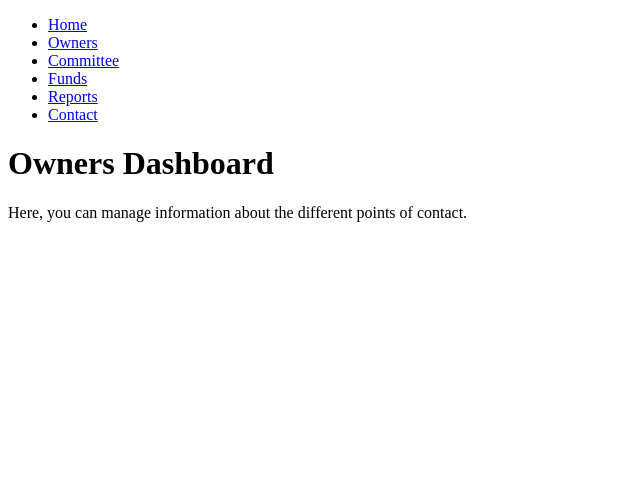
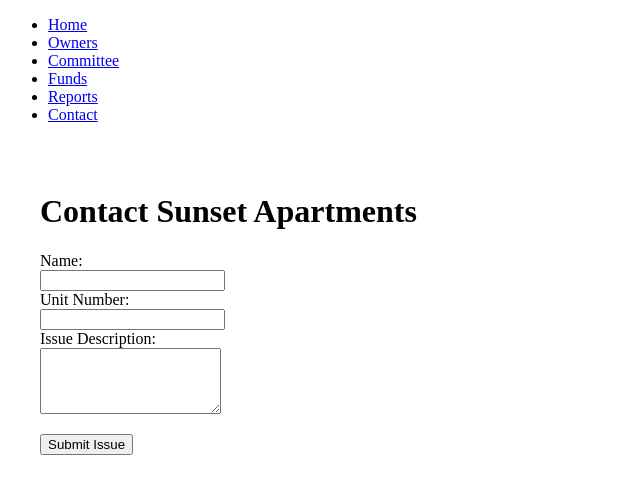
Before and after one commit to acho0821/strata-manager, a Next.js app: page /contact in a window 1280 px wide. Shown: the top 494 px of the page, without its empty margins (0-640 px from the left). Built offline with nearby package versions, Linux system fonts and the light colour scheme.

Commit message:
Fix API routes and Contact page form

```diff
--- a/src/app/contact/page.tsx
+++ b/src/app/contact/page.tsx
@@ -1,8 +1,23 @@
-export default function Owners() {
+// src/app/contact/page.tsx
+export default function ContactPage() {
     return (
-      <main className="p-6">
-        <h1 className="text-3xl font-bold">Owners Dashboard</h1>
-        <p className="mt-4">Here, you can manage information about the different points of contact.</p>
-      </main>
+      <div style={{ padding: "2rem" }}>
+        <h1>Contact Sunset Apartments</h1>
+        <form action="/api/report-issue" method="POST">
+          <div>
+            <label>Name:</label><br />
+            <input type="text" name="name" required />
+          </div>
+          <div>
+            <label>Unit Number:</label><br />
+            <input type="text" name="unit" required />
+          </div>
+          <div>
+            <label>Issue Description:</label><br />
+            <textarea name="issue" rows={4} required></textarea>
+          </div>
+          <button type="submit" style={{ marginTop: "1rem" }}>Submit Issue</button>
+        </form>
+      </div>
     );
   }
```
